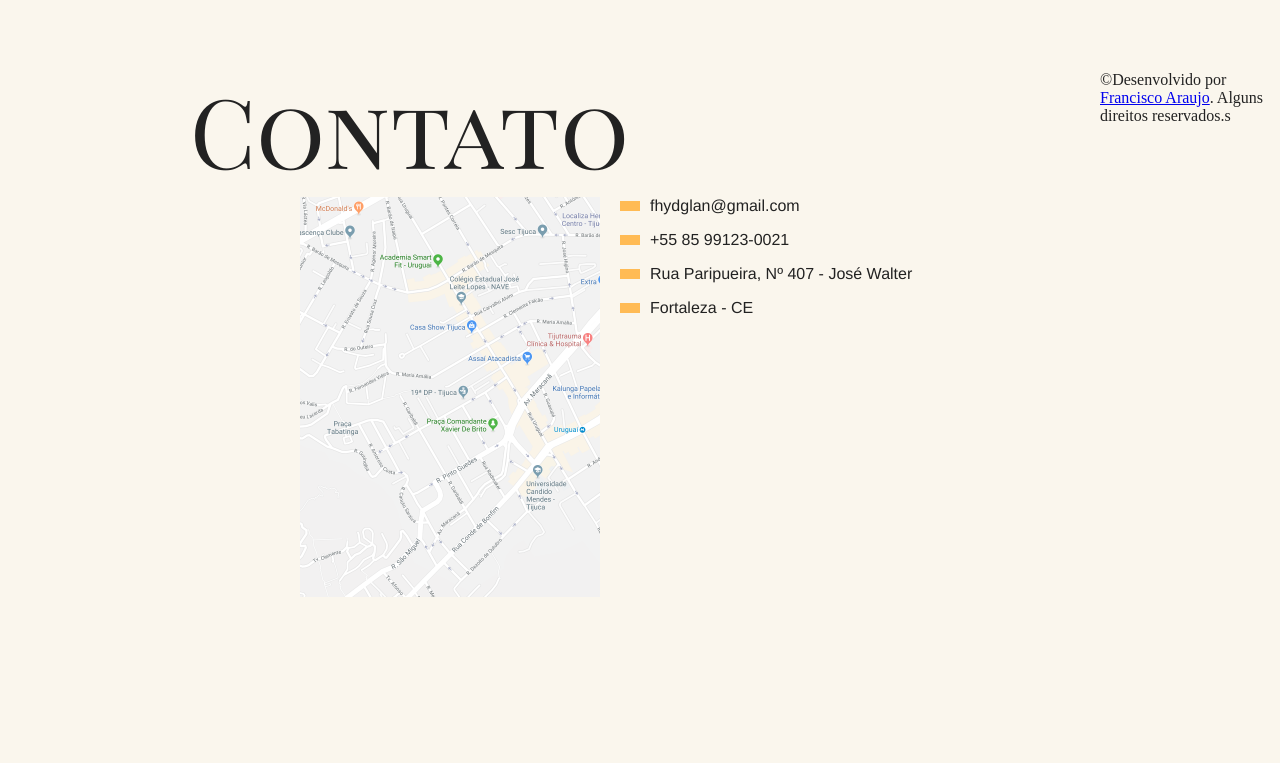
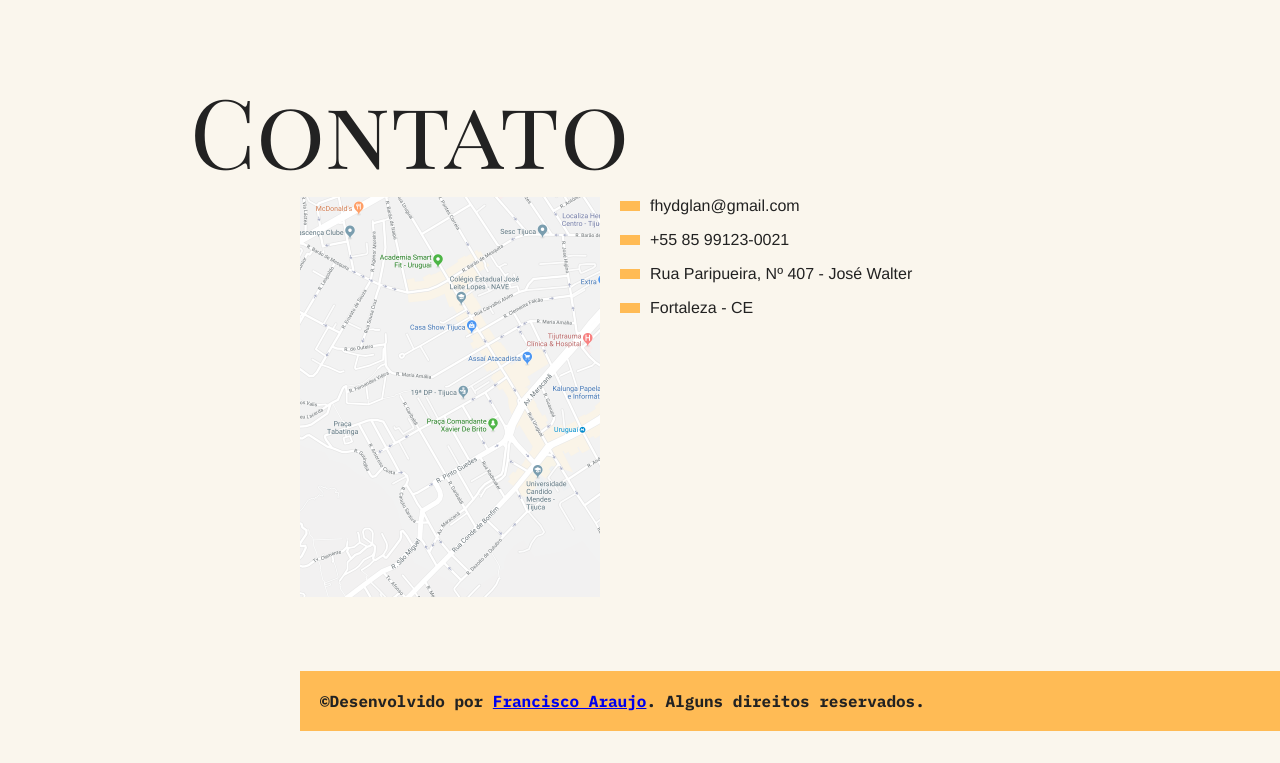
Before and after one commit to FranciscoAraujo95/animais-fantasticos-origamid, a plain HTML site: page index.html in a window 1280 px wide. Shown: the part 2691-3454 px from the top of the page. Before the commit the page ends 3362 px from the top, so only its background shows below. Drawn offline with Linux system fonts and the light colour scheme.

Commit message:
estilizar o footer/copy

```diff
--- a/css/style.css
+++ b/css/style.css
@@ -175,3 +175,15 @@ body {
     margin-right: 10px;
     background: var(--cor-destaque);
 }
+
+.copy {
+    grid-column: 3/5;
+    margin-bottom: 2rem;
+    background: var(--cor-destaque);
+}
+
+.copy p {
+    padding: 20px;
+    font-family: var(--fonte-texto-destaque);
+    font-weight: bold;
+}
--- a/index.html
+++ b/index.html
@@ -113,7 +113,7 @@
     </section>
 
     <footer class="copy">
-        <p>&copy;Desenvolvido por <a href="#">Francisco Araujo</a>. Alguns direitos reservados.s</p>
+        <p>&copy;Desenvolvido por <a href="#">Francisco Araujo</a>. Alguns direitos reservados.</p>
     </footer>
 
     <script src="./js/script.js"></script>
```
